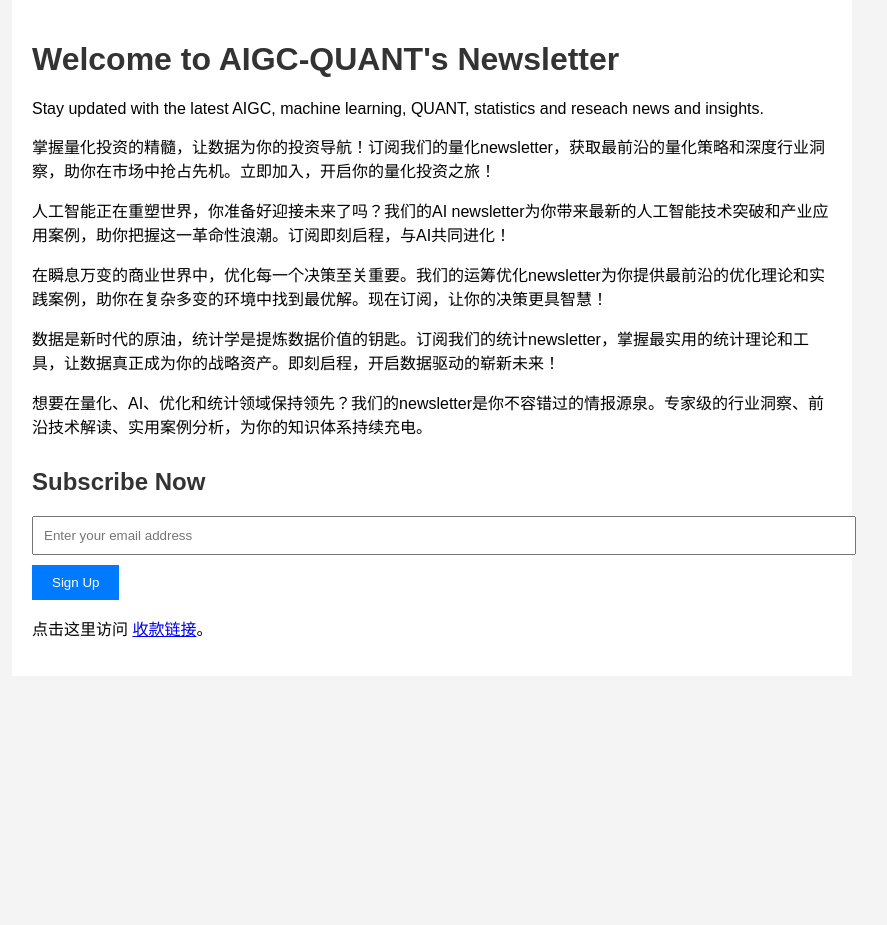
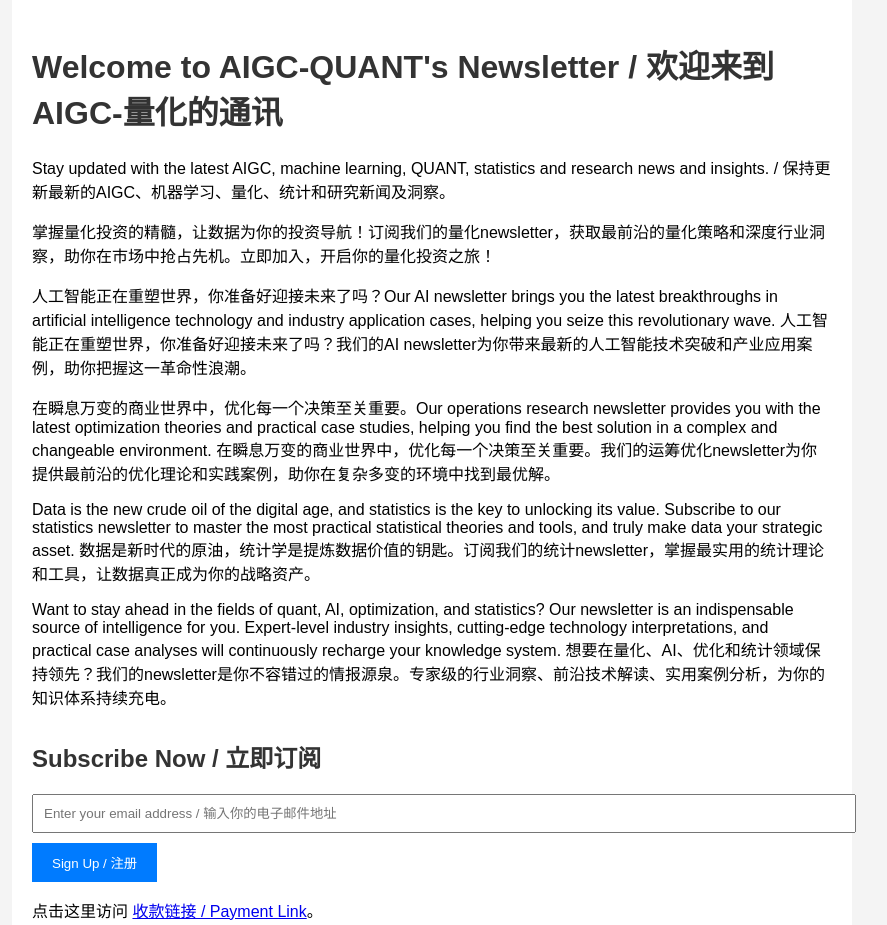
Before and after one commit to hhchhchhchhc/aigc.github.io, a plain HTML site: page index.html in a window 1280 px wide. Shown: the whole page, without its empty margins (208-1095 px from the left). Before the commit the page ends 800 px from the top, so only its background shows below. Drawn offline with Linux system fonts and the light colour scheme.

Commit message:
Update index.html

```diff
--- a/index.html
+++ b/index.html
@@ -3,7 +3,7 @@
 <head>
     <meta charset="UTF-8">
     <meta name="viewport" content="width=device-width, initial-scale=1.0">
-    <title>[Your Name]'s Newsletter</title>
+    <title>AIGC-QUANT's Newsletter</title>
     <style>
         body {
             font-family: Arial, sans-serif;
@@ -42,24 +42,23 @@
 </head>
 <body>
     <div class="container">
-        <h1>Welcome to AIGC-QUANT's Newsletter</h1>
-        <p>Stay updated with the latest AIGC, machine learning, QUANT, statistics and reseach news and insights.</p>
-            <p>掌握量化投资的精髓，让数据为你的投资导航！订阅我们的量化newsletter，获取最前沿的量化策略和深度行业洞察，助你在市场中抢占先机。立即加入，开启你的量化投资之旅！</p>
+              <h1>Welcome to AIGC-QUANT's Newsletter / 欢迎来到AIGC-量化的通讯</h1>
+        <p>Stay updated with the latest AIGC, machine learning, QUANT, statistics and research news and insights. / 保持更新最新的AIGC、机器学习、量化、统计和研究新闻及洞察。</p>
+        <p>掌握量化投资的精髓，让数据为你的投资导航！订阅我们的量化newsletter，获取最前沿的量化策略和深度行业洞察，助你在市场中抢占先机。立即加入，开启你的量化投资之旅！</p>
 
-    <p>人工智能正在重塑世界，你准备好迎接未来了吗？我们的AI newsletter为你带来最新的人工智能技术突破和产业应用案例，助你把握这一革命性浪潮。订阅即刻启程，与AI共同进化！</p>
+        <p>人工智能正在重塑世界，你准备好迎接未来了吗？Our AI newsletter brings you the latest breakthroughs in artificial intelligence technology and industry application cases, helping you seize this revolutionary wave. 人工智能正在重塑世界，你准备好迎接未来了吗？我们的AI newsletter为你带来最新的人工智能技术突破和产业应用案例，助你把握这一革命性浪潮。</p>
 
-    <p>在瞬息万变的商业世界中，优化每一个决策至关重要。我们的运筹优化newsletter为你提供最前沿的优化理论和实践案例，助你在复杂多变的环境中找到最优解。现在订阅，让你的决策更具智慧！</p>
+        <p>在瞬息万变的商业世界中，优化每一个决策至关重要。Our operations research newsletter provides you with the latest optimization theories and practical case studies, helping you find the best solution in a complex and changeable environment. 在瞬息万变的商业世界中，优化每一个决策至关重要。我们的运筹优化newsletter为你提供最前沿的优化理论和实践案例，助你在复杂多变的环境中找到最优解。</p>
 
-    <p>数据是新时代的原油，统计学是提炼数据价值的钥匙。订阅我们的统计newsletter，掌握最实用的统计理论和工具，让数据真正成为你的战略资产。即刻启程，开启数据驱动的崭新未来！</p>
+        <p>Data is the new crude oil of the digital age, and statistics is the key to unlocking its value. Subscribe to our statistics newsletter to master the most practical statistical theories and tools, and truly make data your strategic asset. 数据是新时代的原油，统计学是提炼数据价值的钥匙。订阅我们的统计newsletter，掌握最实用的统计理论和工具，让数据真正成为你的战略资产。</p>
 
-    <p>想要在量化、AI、优化和统计领域保持领先？我们的newsletter是你不容错过的情报源泉。专家级的行业洞察、前沿技术解读、实用案例分析，为你的知识体系持续充电。</p>
+        <p>Want to stay ahead in the fields of quant, AI, optimization, and statistics? Our newsletter is an indispensable source of intelligence for you. Expert-level industry insights, cutting-edge technology interpretations, and practical case analyses will continuously recharge your knowledge system. 想要在量化、AI、优化和统计领域保持领先？我们的newsletter是你不容错过的情报源泉。专家级的行业洞察、前沿技术解读、实用案例分析，为你的知识体系持续充电。</p>
 
         <div class="subscribe-form">
-            <h2>Subscribe Now</h2>
-            <input type="email" placeholder="Enter your email address" required>
-            <button type="submit">Sign Up</button>
-                <p>点击这里访问 <a href="https://paypal.me/aigchhc">收款链接</a>。</p>
-
+            <h2>Subscribe Now / 立即订阅</h2>
+            <input type="email" placeholder="Enter your email address / 输入你的电子邮件地址" required>
+            <button type="submit">Sign Up / 注册</button>
+            <p>点击这里访问 <a href="https://paypal.me/aigchhc">收款链接 / Payment Link</a>。</p>
         </div>
     </div>
 </body>
```
